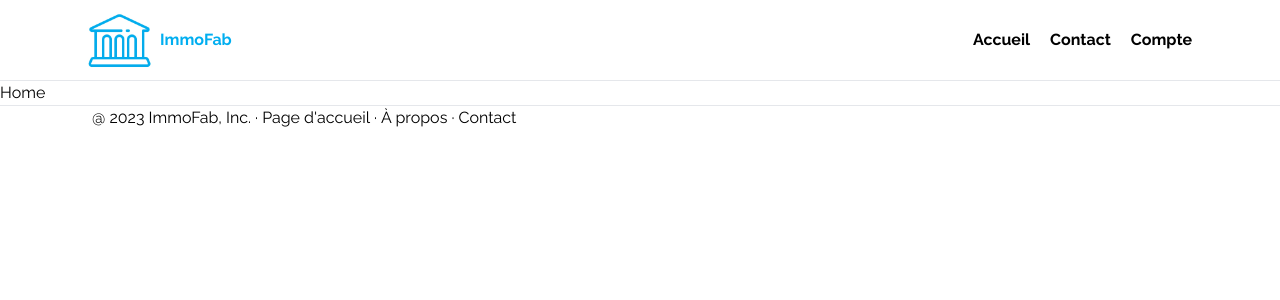
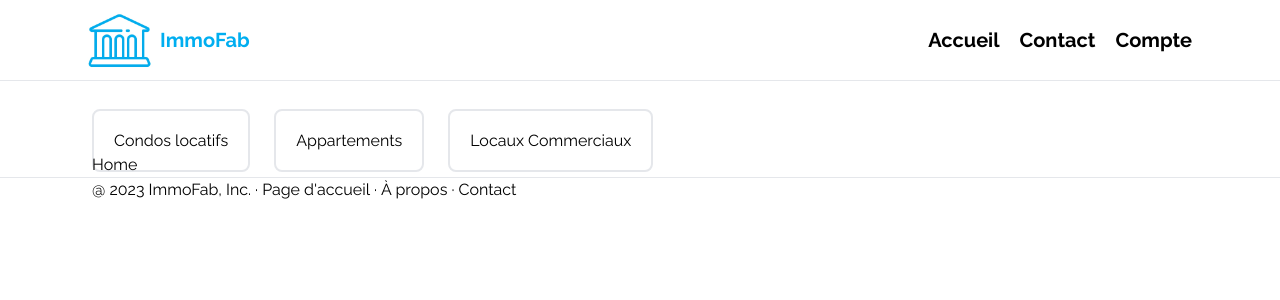
Before and after one commit to ZiyadBouazara/Airbnb-Clone, a React (Vite) app in the folder frontend/glo2005-web-app/: page / in a window 1280 px wide. Shown: the top 300 px of the page. Built offline with nearby package versions, Linux system fonts and the light colour scheme.

Commit message:
added logement checkbox on home

```diff
--- a/frontend/glo2005-web-app/src/components/Header.tsx
+++ b/frontend/glo2005-web-app/src/components/Header.tsx
@@ -4,7 +4,7 @@ import HeaderList from "./HeaderList";
 const Header: React.FC = () => {
     return (
       <header className="flex flex-col border-b md:px-10 lg:px-20">
-        <nav className="flex justify-between items-center">
+        <nav className="flex justify-between items-center md:text-xl">
           <HeaderLogo />
           <HeaderList />
         </nav>
--- a/frontend/glo2005-web-app/src/components/HeaderListItem.tsx
+++ b/frontend/glo2005-web-app/src/components/HeaderListItem.tsx
@@ -7,7 +7,7 @@ interface Props {
 
 const HeaderListItem: React.FC<Props> = ({ text, link }) => {
   return (
-    <li className="rounded-2xl p-2 hover:bg-gray-200">
+    <li className="rounded-2xl p-2 hover:bg-gray-100">
         <Link to={ link }><span className="font-bold">{ text }</span></Link>
     </li>
   )
--- /dev/null
+++ b/frontend/glo2005-web-app/src/components/LogementCheckbox.tsx
@@ -0,0 +1,15 @@
+import LogementCheckboxOption from "./LogementCheckboxOption"
+
+const LogementCheckbox: React.FC = () => {
+  return (
+    <div>
+        <ul className="flex w-full gap-6">
+            <LogementCheckboxOption id="condos-locatifs-option" option="Condos locatifs" />
+            <LogementCheckboxOption id="appartements-option" option="Appartements" />
+            <LogementCheckboxOption id="locaux-commerciaux-option" option="Locaux Commerciaux" />
+        </ul>
+    </div>
+  )
+}
+
+export default LogementCheckbox
--- /dev/null
+++ b/frontend/glo2005-web-app/src/components/LogementCheckboxOption.tsx
@@ -0,0 +1,17 @@
+interface Props {
+    id: string;
+    option: string;
+}
+
+const LogementCheckboxOption: React.FC<Props> = ({ id, option }) => {
+  return (
+    <li>
+        <input type="checkbox" id={id} value="" className="hidden peer"/>
+        <label htmlFor={id} className="w-full p-5 border-2 rounded-lg cursor-pointer peer-checked:border-immofab hover:bg-gray-100">
+            <span className="w-full">{ option }</span>
+        </label>
+    </li>
+  )
+}
+
+export default LogementCheckboxOption
--- a/frontend/glo2005-web-app/src/views/Home.tsx
+++ b/frontend/glo2005-web-app/src/views/Home.tsx
@@ -1,6 +1,15 @@
+import LogementCheckbox from "../components/LogementCheckbox"
+
 const Home: React.FC = () => {
     return (
-      <div>Home</div>
+      <div className="flex flex-col mx-3 md:px-10 lg:px-20">
+        <section className="mt-6 md:mt-12">
+        <LogementCheckbox />
+        </section>
+        <div>
+          Home
+        </div>
+      </div>
     )
   }
 
--- a/frontend/glo2005-web-app/src/views/NotFound.tsx
+++ b/frontend/glo2005-web-app/src/views/NotFound.tsx
@@ -5,7 +5,7 @@ const NotFound: React.FC = () => {
       <div className="flex flex-col mx-3 md:px-10 lg:px-20 h-72 md:h-96">
         <section className="mt-6 md:mt-12">
           <div className="mb-8 md:mb-10">
-            <h1 className="font-semibold">On n'arrive pas à trouver la page que vous cherchez</h1>
+            <h1 className="font-semibold text-xl">On n'arrive pas à trouver la page que vous cherchez</h1>
           </div>
           <NotFoundList />
         </section>
```
